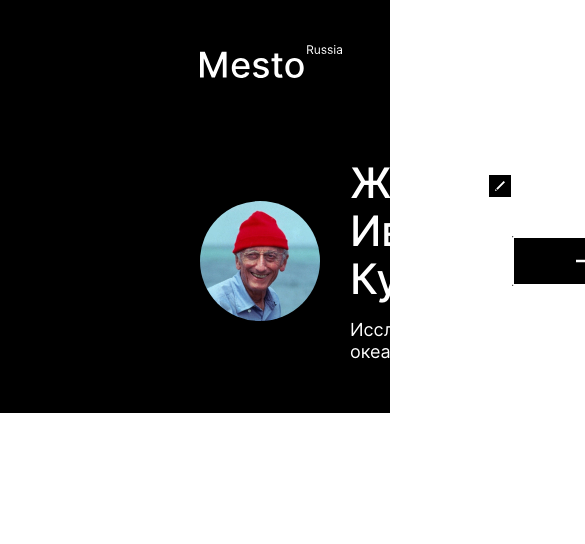
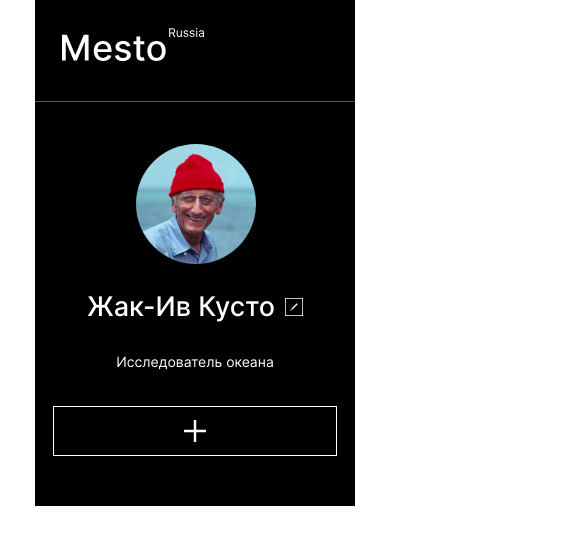
Before and after one commit to MihailB12109/mesto, a plain HTML site: page index.html in a window 390 px wide. Shown: the top 544 px of the page, 585 px wide, since content can reach past the window. Drawn offline with Linux system fonts and the light colour scheme.

Commit message:
feature/mobile

```diff
--- a/blocks/avatar/avatar.css
+++ b/blocks/avatar/avatar.css
@@ -2,3 +2,9 @@
     max-width: 168.75px;
     border-radius: 120px;
 }
+
+@media screen and (max-width:670px) {
+    .avatar {
+        margin: 0px 99px 26px 101px;
+    }
+  }
--- a/blocks/header/header.css
+++ b/blocks/header/header.css
@@ -4,3 +4,21 @@
     margin: 45px 200px 40px 200px;
     border-bottom: 1px solid #545454;
 }
+
+@media screen and (max-width:1100px) {
+    .header {
+        margin: 45px 100px 40px 100px;
+    }
+  }
+
+  @media screen and (max-width:900px) {
+    .header {
+      margin:28px 0 42px 0;
+    }
+  }
+
+  @media screen and (max-width:500px) {
+    .header {
+      max-width: 320px;
+    }
+  }
--- a/blocks/logo/logo.css
+++ b/blocks/logo/logo.css
@@ -3,3 +3,8 @@
     max-height: 33px;
     margin-bottom: 41px;
 }
+@media screen and (max-width:900px) {
+    .logo {
+      margin-left:  27px;
+    }
+  }
--- a/blocks/page/page.css
+++ b/blocks/page/page.css
@@ -7,3 +7,20 @@
     flex-direction: column;
     font-family: Inter, "Arial", sans-serif;
 }
+@media screen and (max-width:1100px) {
+    .page {
+      max-width: 1024px;
+    }
+  }
+
+  @media screen and (max-width:900px) {
+    .page {
+      max-width: 768px;
+    }
+  }
+
+  @media screen and (max-width:500px) {
+    .page {
+      max-width: 320px;
+    }
+  }
--- a/blocks/profile-info/__edit-button/_icon/profile-info__edit-button_icon.css
+++ b/blocks/profile-info/__edit-button/_icon/profile-info__edit-button_icon.css
@@ -2,3 +2,10 @@
     background-color: black;
     margin: 0 auto;
 }
+
+@media screen and (max-width:670px) {
+    .profile-info__edit-button_icon {
+        max-width: 18px;
+        max-height: 18px;
+    }
+  }
--- a/blocks/profile-info/__edit-button/profile-info__edit-button.css
+++ b/blocks/profile-info/__edit-button/profile-info__edit-button.css
@@ -10,3 +10,11 @@
     opacity: 0.6;
     cursor: pointer;
 }
+
+@media screen and (max-width:670px) {
+    .profile-info__edit-button {
+        max-width: 18px;
+        max-height: 18px;
+        margin-left: 10px;
+    }
+  }
--- a/blocks/profile-info/__name/profile-info__name.css
+++ b/blocks/profile-info/__name/profile-info__name.css
@@ -1,10 +1,20 @@
-.profile-info__name{
-    margin:0;
-    padding:0;
-    margin-bottom:16px;
+.profile-info__name {
+    margin: 0;
+    padding: 0;
+    margin-bottom: 16px;
     color: #FFFFFF;
     font-size: 42px;
     font-weight: 500;
     line-height: 48px;
     letter-spacing: 0em;
 }
+
+@media screen and (max-width:670px) {
+    .profile-info__name {
+        font-size: 27px;
+        font-weight: 500;
+        line-height: 33px;
+        letter-spacing: 0em;
+        text-align: center;
+    }
+}
--- a/blocks/profile-info/__subname/profile-info__subname.css
+++ b/blocks/profile-info/__subname/profile-info__subname.css
@@ -7,3 +7,14 @@
     line-height: 22px;
     letter-spacing: 0em;
 }
+@media screen and (max-width:670px){
+.profile-info__subname{
+    max-width: 282px;
+font-size: 14px;
+font-weight: 400;
+line-height: 17px;
+letter-spacing: 0em;
+margin: 14px 19px 36px 19px;
+text-align: center;
+}
+}
--- a/blocks/profile/profile.css
+++ b/blocks/profile/profile.css
@@ -3,3 +3,11 @@
     align-items: center;
     column-gap: 30px;
 }
+
+@media screen and (max-width:670px) {
+    .profile {
+        flex-direction: column;
+        display:flex;
+        max-width: 282px;
+    }
+  }
--- a/blocks/profiles/__add-button/_icon/profiles__add-button_icon.css
+++ b/blocks/profiles/__add-button/_icon/profiles__add-button_icon.css
@@ -1,4 +1,12 @@
 .profiles__add-button_icon{
     background-color: black;
-    margin: 0 auto;
+    padding: 13px 63px;
+    max-width: 22px;
+    max-height: 22px;
 }
+
+@media screen and (max-width:670px) {
+    .profiles__add-button_icon {
+        padding: 13px 130px;
+    }
+  }
--- a/blocks/profiles/__add-button/profiles__add-button.css
+++ b/blocks/profiles/__add-button/profiles__add-button.css
@@ -1,11 +1,17 @@
 .profiles__add-button{
     margin: 0;
     padding: 0;
-    max-width: 150px;
     max-height: 50px;
-    border: none;
+    border: 1px solid white;
+    align-items: center;
 }
 .profiles__add-button:hover{
     opacity: 0.6;
     cursor: pointer;
 }
+
+@media screen and (max-width:670px) {
+    .profiles__add-button {
+
+    }
+  }
--- a/blocks/profiles/profiles.css
+++ b/blocks/profiles/profiles.css
@@ -6,3 +6,21 @@
     justify-content: space-between;
     margin-bottom: 50px;
 }
+
+@media screen and (max-width:1100px) {
+    .profiles {
+        margin: 0 100px 50px 100px;
+    }
+  }
+
+  @media screen and (max-width:900px) {
+    .profiles {
+        margin: 0 27px 50px 27px;
+    }
+  }
+  @media screen and (max-width:670px) {
+    .profiles {
+        flex-direction: column;
+        display:flex;
+    }
+  }
--- a/index.html
+++ b/index.html
@@ -30,7 +30,7 @@
                     </div>
                 </div>
                 <button class="profiles__add-button">
-                    <img class="profiles__add-button_icon" src="./images/Add-Button.svg" alt="Добавить">
+                    <img class="profiles__add-button_icon" src="./images/Add-Button1.svg" alt="Добавить">
                 </button>
             </section>
         </main>
```
Also changed, not shown: images/Add-Button1.svg (added).
